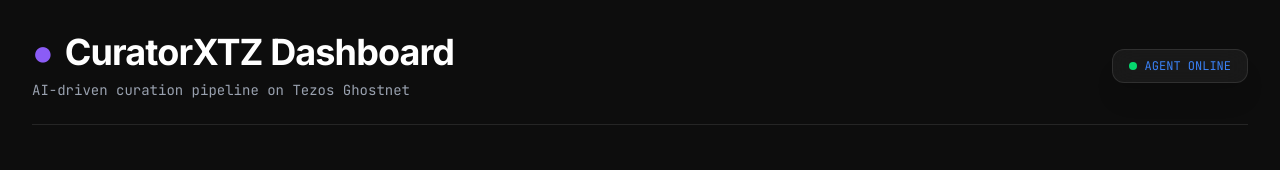
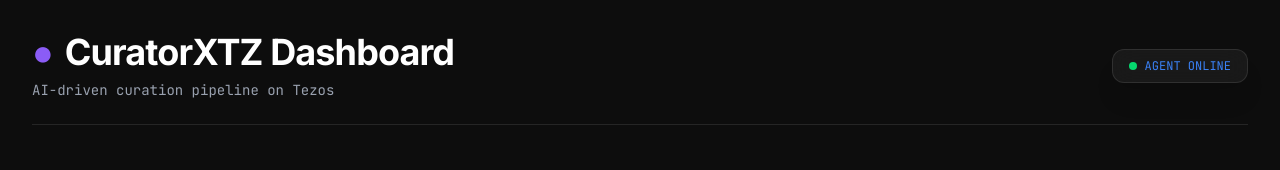
Before and after one commit to adolfochzs/CuratorXTZ, a React (Vite) app in the folder web-dashboard/: page / in a window 1280 px wide. Shown: the top 170 px of the page. Built offline with nearby package versions, Linux system fonts and the light colour scheme; no server answers.

Commit message:
style: update subtitle to Tezos

```diff
--- a/web-dashboard/src/App.tsx
+++ b/web-dashboard/src/App.tsx
@@ -72,7 +72,7 @@ export default function App() {
             <span className="text-accent">●</span> CuratorXTZ Dashboard
           </h1>
           <p className="text-gray-400 mt-2 font-mono text-sm">
-            AI-driven curation pipeline on Tezos Ghostnet
+            AI-driven curation pipeline on Tezos
           </p>
         </div>
         <div className="glass-panel px-4 py-2 font-mono text-xs text-primary flex items-center gap-2">
```
